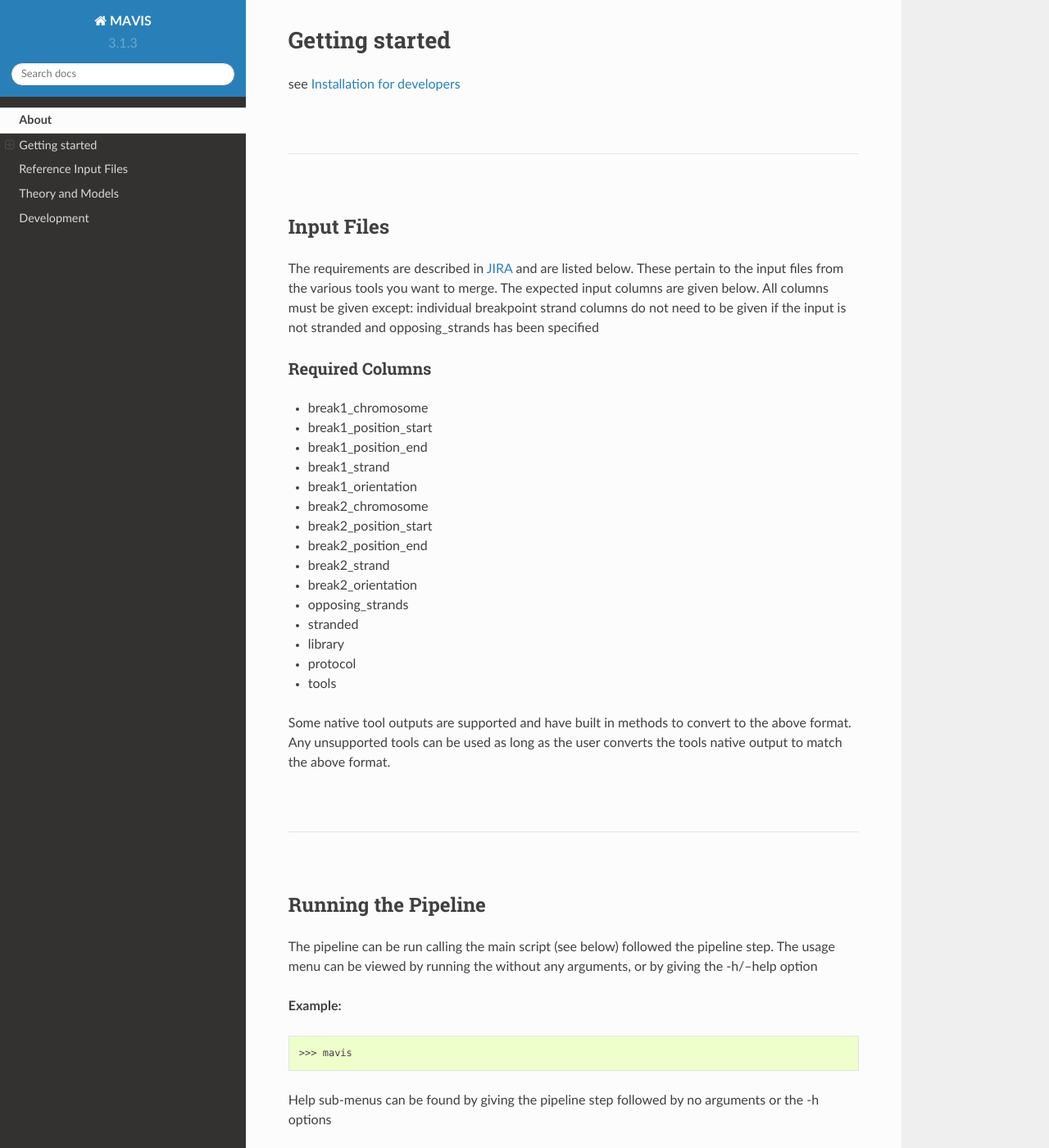
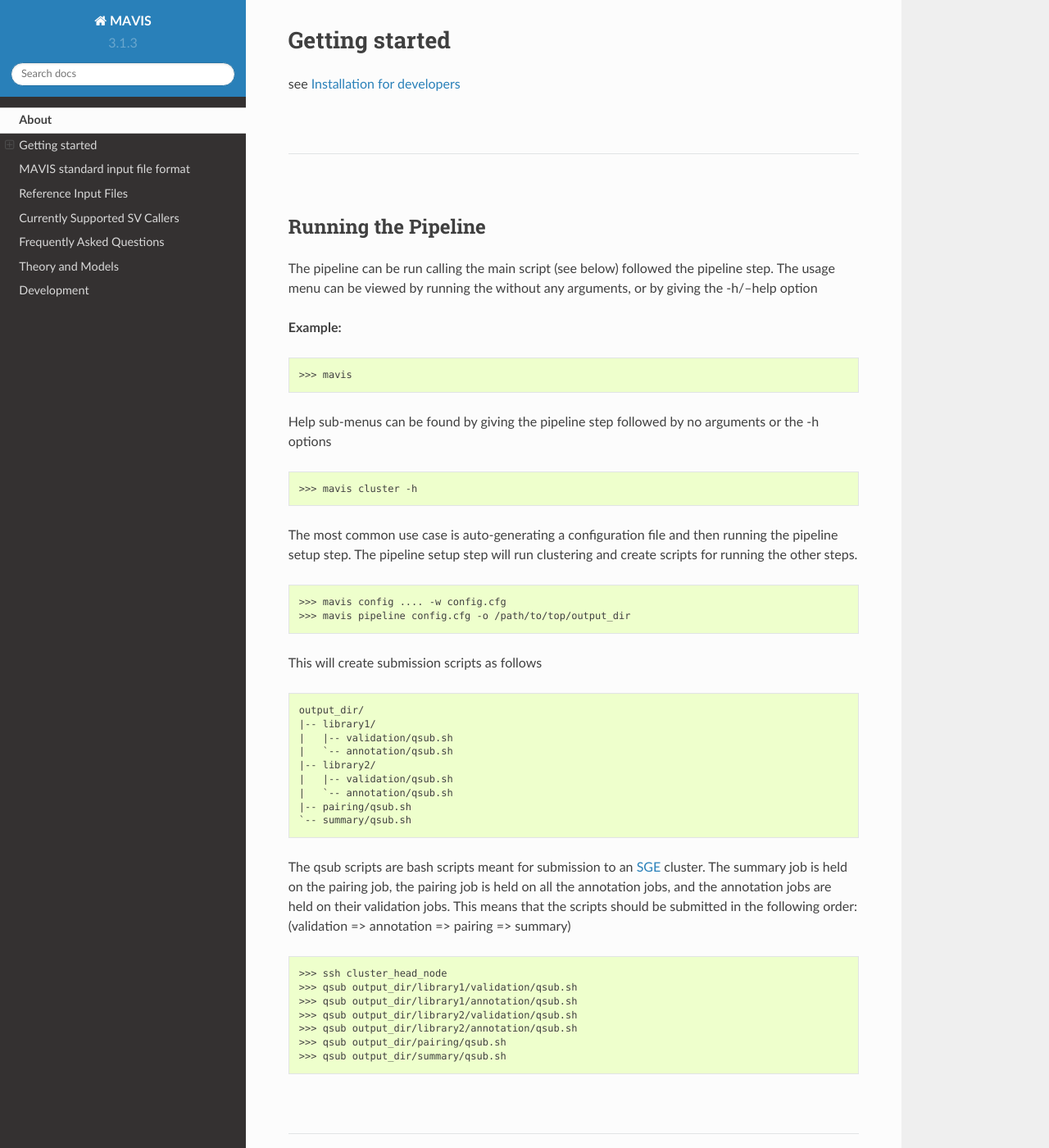
Before and after one commit to bcgsc/mavis, a Sphinx documentation site: the page built from docs/source/usermanual.rst, in a window 1280 px wide and 1400 px high, scrolled down 852 px. Shown: the whole window at 82% size. Built offline with Sphinx 7.4.7 and the Read the Docs theme 2.0.0, drawn with Linux system fonts in a browser that asks for light colours; pages that are not in the unit, such as notebooks, are missing from menus; the version number is read from the project's files by our own code.

Commit message:
MAV-234: Added additional documentation for using on extending the tool support as well as what input columns are required for running the pipline in the non-standard setup

```diff
--- a/docs/source/index.rst
+++ b/docs/source/index.rst
@@ -10,7 +10,10 @@
    :maxdepth: -1
 
    usermanual.rst
+   mavis_input.rst
    reference_inputs.rst
+   tools_supported.rst
+   faqs.rst
    theory.rst
    development.rst
 
--- a/docs/source/reference_inputs.rst
+++ b/docs/source/reference_inputs.rst
@@ -124,6 +124,8 @@
 
 This reference file can be generated from any database with the necessary information.
 
+.. _generate-reference-annotations:
+
 Generating the Annotations from Ensembl
 -----------------------------------------
 
--- a/docs/source/usermanual.rst
+++ b/docs/source/usermanual.rst
@@ -22,45 +22,6 @@
 --------------------
 
 see :ref:`Installation for developers <development-install>`
-
-|
-
-------
-
-|
-
-
-
-Input Files
-....................
-
-The requirements are described in `JIRA <https://www.bcgsc.ca/jira/browse/APA-618>`_ and are listed below.
-These pertain to the input files from the various tools you want to merge. The expected input columns are given
-below. All columns must be given except: individual breakpoint strand columns do not need to be given if
-the input is not stranded and opposing_strands has been specified
-
-Required Columns
-,,,,,,,,,,,,,,,,,
-
-- :term:`break1_chromosome`
-- :term:`break1_position_start`
-- :term:`break1_position_end`
-- :term:`break1_strand`
-- :term:`break1_orientation`
-- :term:`break2_chromosome`
-- :term:`break2_position_start`
-- :term:`break2_position_end`
-- :term:`break2_strand`
-- :term:`break2_orientation`
-- :term:`opposing_strands`
-- :term:`stranded`
-- :term:`library`
-- :term:`protocol`
-- :term:`tools`
-
-
-Some native tool outputs are supported and have built in methods to convert to the above format. Any unsupported
-tools can be used as long as the user converts the tools native output to match the above format.
 
 
 |
```
Also changed, not shown: docs/source/faqs.rst (added, +34 -0 lines), docs/source/mavis_input.rst (added, +79 -0 lines), docs/source/reference.rst (added, +18 -0 lines), docs/source/tools_supported.rst (added, +14 -0 lines), 1 other file.
